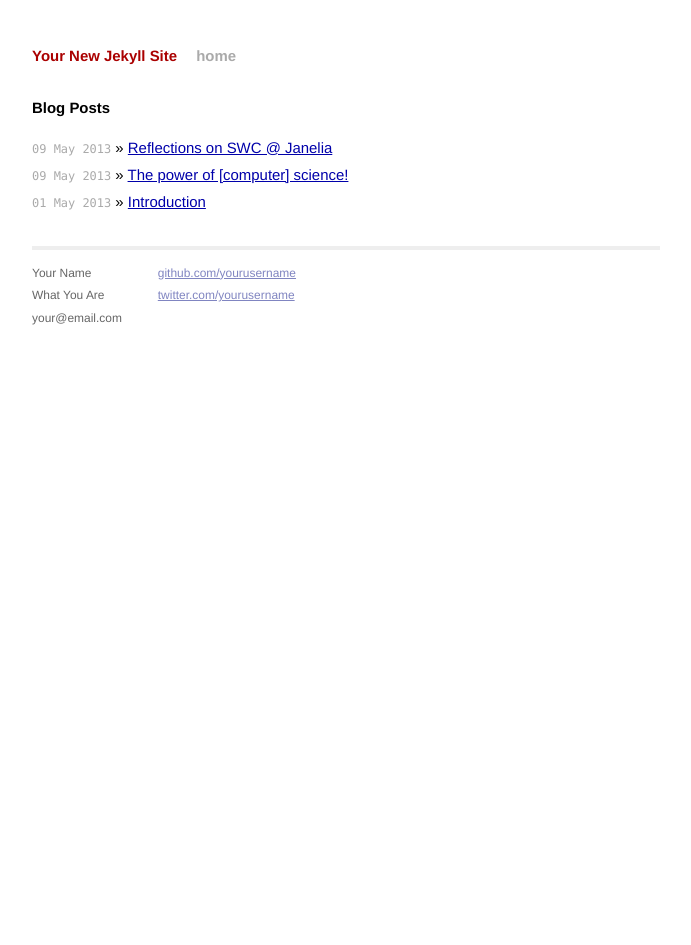
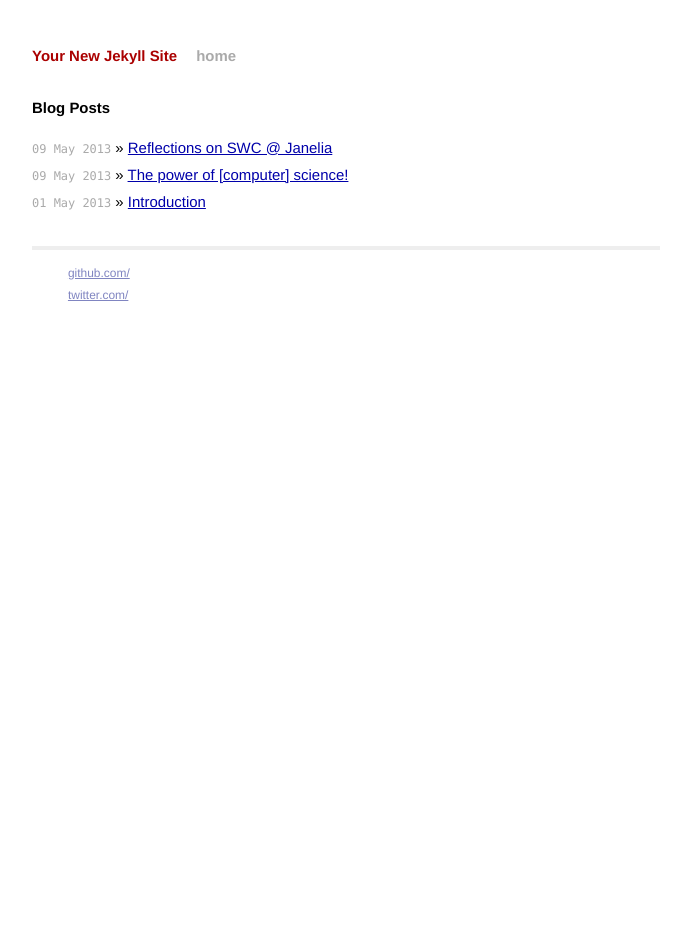
Before and after one commit to fishjord/fishjord.github.io, a Jekyll site: the page built from index.html, in a window 1280 px wide. Shown: the whole page, without its empty margins (294-985 px from the left). Built offline with Jekyll 4.4.1, drawn with Linux system fonts in a browser that asks for light colours.

Commit message:
updated default layout to hopefully use the user variables...

```diff
--- a/_layouts/default.html
+++ b/_layouts/default.html
@@ -27,15 +27,15 @@
             <div class="footer">
               <div class="contact">
                 <p>
-                  Your Name<br />
-                  What You Are<br />
-                  your@email.com
+                  {{ user.name }}<br />
+                  {{ user.occupation }}<br />
+                  {{ user.email }}
                 </p>
               </div>
               <div class="contact">
                 <p>
-                  <a href="http://github.com/yourusername/">github.com/yourusername</a><br />
-                  <a href="http://twitter.com/yourusername/">twitter.com/yourusername</a><br />
+                  <a href="http://github.com/{{user.github}}/">github.com/{{ user.github }}</a><br />
+                  <a href="http://twitter.com/{{user.twitter}}/">twitter.com/{{ user.twitter }}</a><br />
                 </p>
               </div>
             </div>
```
